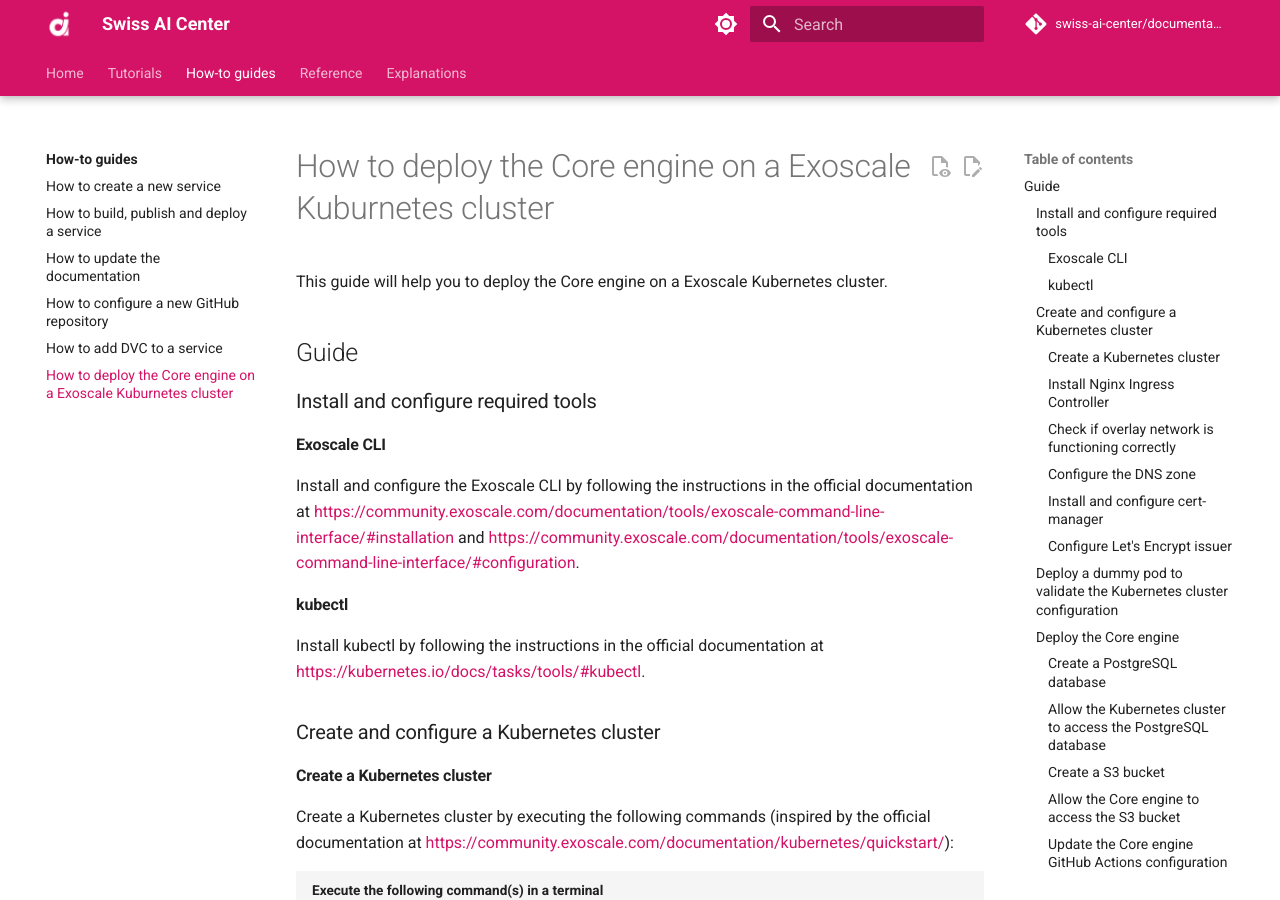
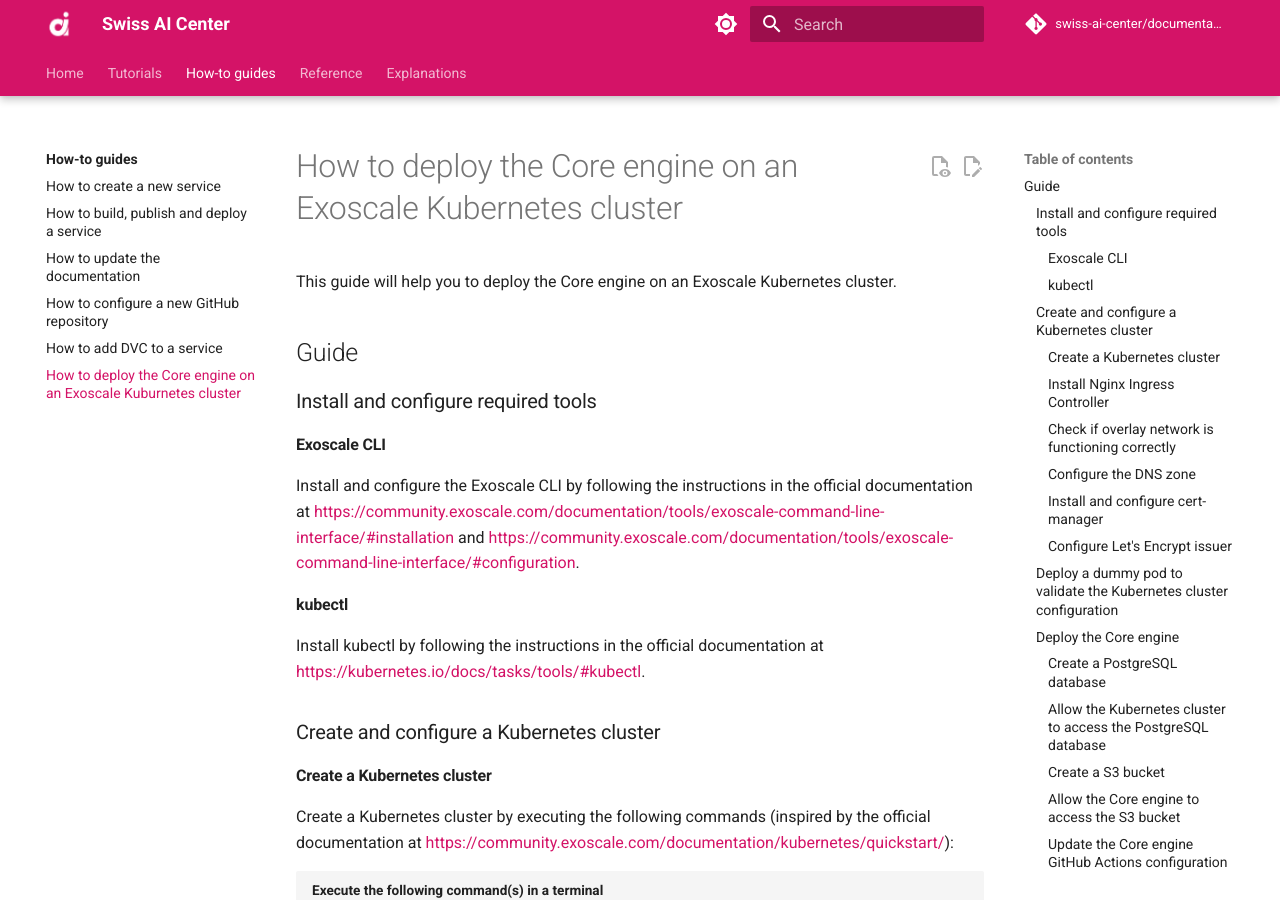
Before and after one commit to swiss-ai-center/documentation, an MkDocs documentation site: the page built from docs/how-to-guides/how-to-deploy-the-core-engine-on-an-exoscale-kubernetes-cluster.md, in a window 1280 px wide and 900 px high. Built offline with MkDocs 1.6.1 and Material for MkDocs 9.7.7, drawn with Linux system fonts in a browser that asks for light colours; comment, search, counter and statistics services are not loaded.

Commit message:
Fix typo

```diff
--- a/docs/how-to-guides/how-to-deploy-the-core-engine-on-a-exoscale-kubernetes-cluster.md
+++ b/docs/how-to-guides/how-to-deploy-the-core-engine-on-an-exoscale-kubernetes-cluster.md
@@ -1,6 +1,6 @@
-# How to deploy the Core engine on a Exoscale Kuburnetes cluster
+# How to deploy the Core engine on an Exoscale Kubernetes cluster
 
-This guide will help you to deploy the Core engine on a Exoscale Kubernetes
+This guide will help you to deploy the Core engine on an Exoscale Kubernetes
 cluster.
 
 ## Guide
--- a/mkdocs.yml
+++ b/mkdocs.yml
@@ -28,7 +28,7 @@ nav:
       - How to update the documentation: how-to-guides/how-to-update-the-documentation.md
       - How to configure a new GitHub repository: how-to-guides/how-to-configure-a-new-github-repository.md
       - How to add DVC to a service: how-to-guides/how-to-add-dvc-to-a-service.md
-      - How to deploy the Core engine on a Exoscale Kuburnetes cluster: how-to-guides/how-to-deploy-the-core-engine-on-a-exoscale-kubernetes-cluster.md
+      - How to deploy the Core engine on an Exoscale Kuburnetes cluster: how-to-guides/how-to-deploy-the-core-engine-on-an-exoscale-kubernetes-cluster.md
   - Reference:
       - reference/index.md
       - Core concepts:
```
Also changed, not shown: other parts of docs/how-to-guides/how-to-deploy-the-core-engine-on-an-exoscale-kubernetes-cluster.md (+2 -1 lines).
